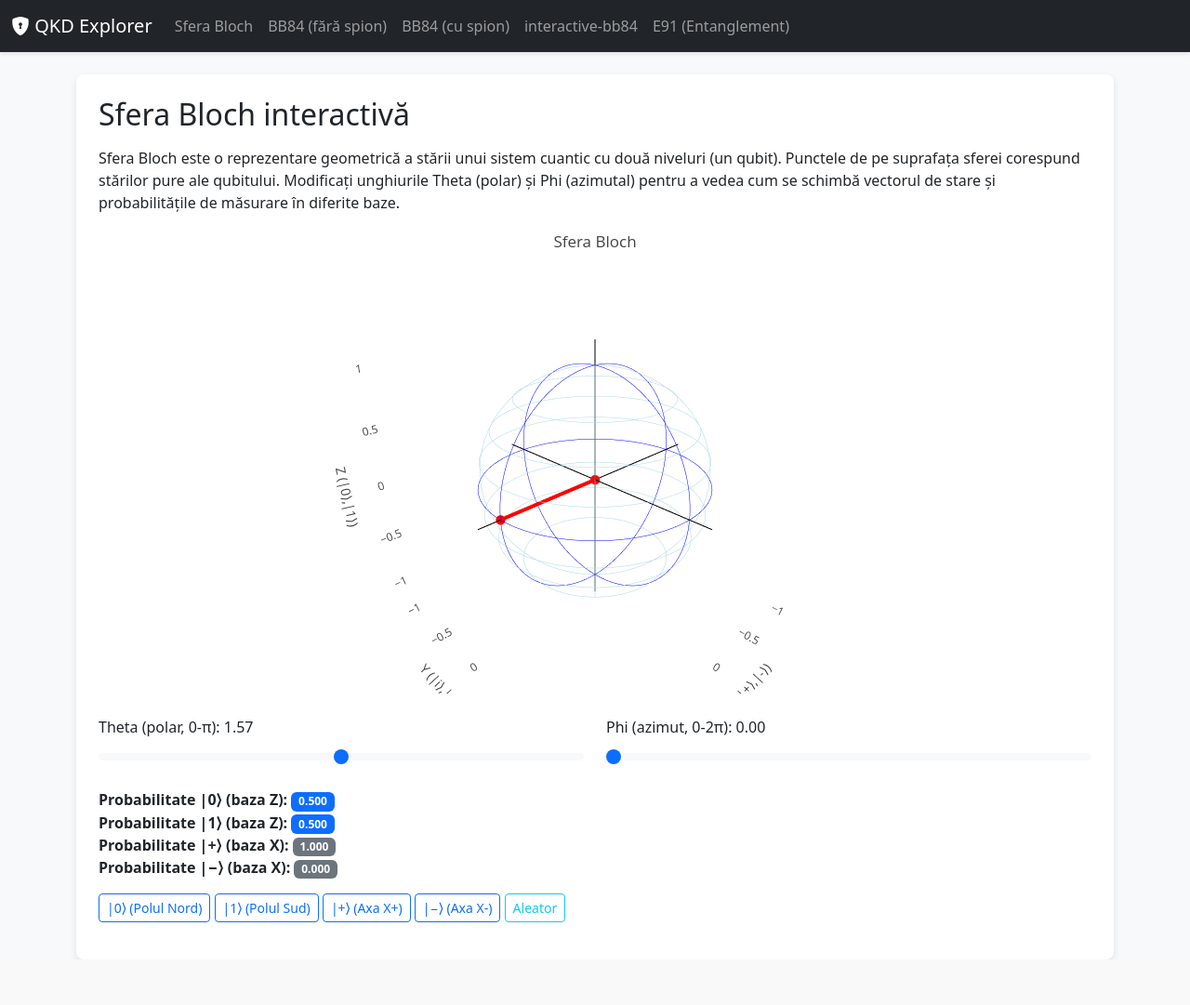
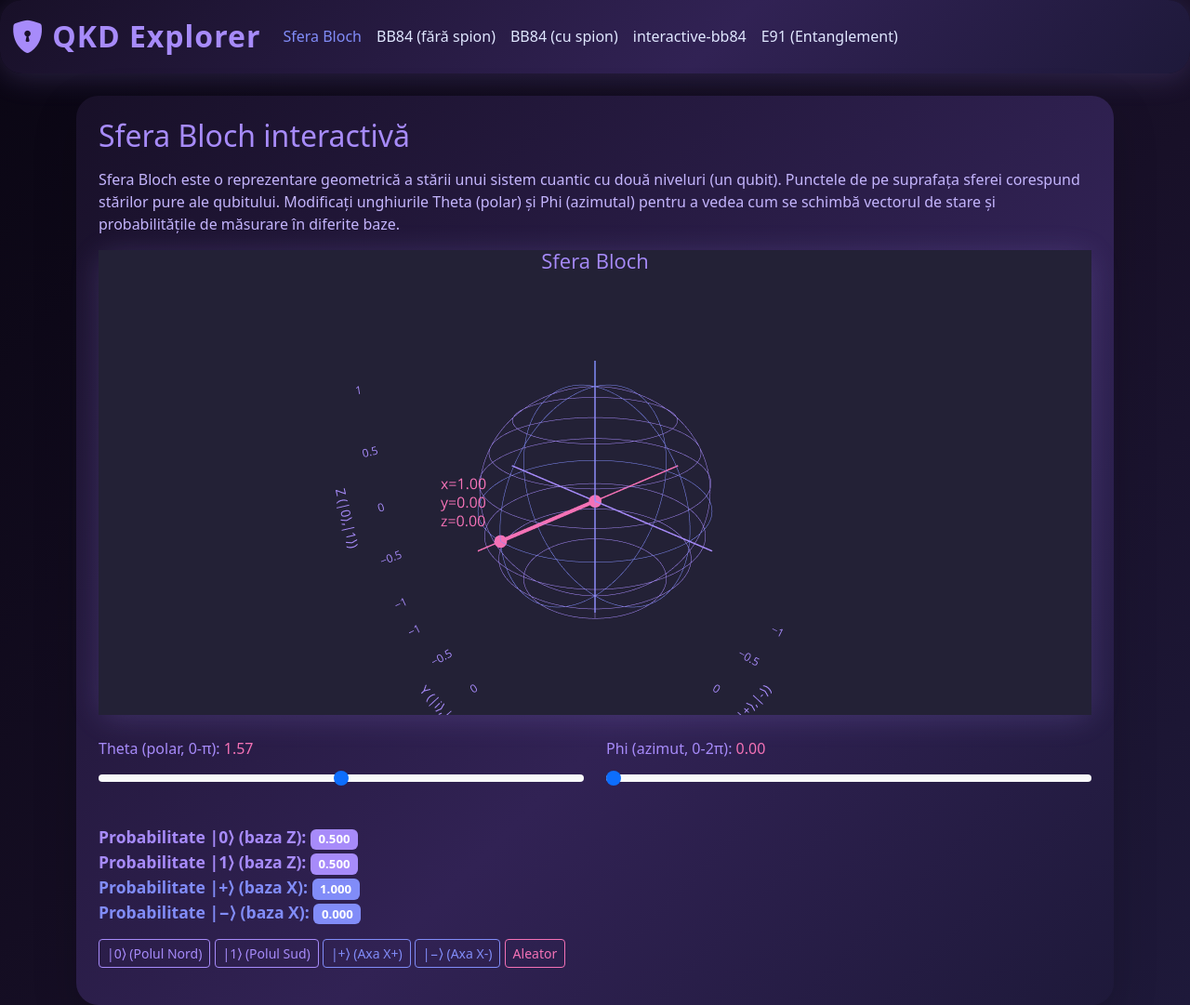
Before and after one commit to Al3x-Myku/Quantum, a Python web app: template app/templates/bloch.html in a window 1280 px wide. Shown: the whole page at 93% size. Before the commit the page ends 1032 px from the top, so only its background shows below. Run offline with Jinja, Linux system fonts and the light colour scheme; the template is opened without the code that fills it, so the values that code supplies are empty; some libraries are stand-ins or nearby versions.

Commit message:
i did the header.

```diff
--- a/app/templates/base.html
+++ b/app/templates/base.html
@@ -7,7 +7,13 @@
     <link href="https://cdn.jsdelivr.net/npm/bootstrap@5.3.0/dist/css/bootstrap.min.css" rel="stylesheet">
     <link rel="stylesheet" href="https://cdn.jsdelivr.net/npm/bootstrap-icons@1.10.5/font/bootstrap-icons.css">
     <style>
-        body { background-color: #f8f9fa; }
+        html, body {
+            /* Gradient foarte închis: aproape negru cu accente mov */
+            background: linear-gradient(135deg, #0a0613 0%, #181028 60%, #1e193a 100%) !important;
+            min-height: 100vh;
+            margin: 0;
+            padding: 0;
+        }
         .navbar { box-shadow: 0 2px 4px rgba(0,0,0,.1); }
         .card { box-shadow: 0 4px 8px rgba(0,0,0,.1); border-radius: .5rem; border: none; }
         .btn-primary {
@@ -26,20 +32,24 @@
     </style>
 </head>
 <body>
-<nav class="navbar navbar-expand-lg navbar-dark bg-dark mb-4">
+<nav class="navbar navbar-expand-lg mb-4"
+     style="background: linear-gradient(135deg, #181028 0%, #312254 60%, #1e193a 100%);
+            border-radius: 1.5rem; color: #e0e7ff; box-shadow: 0 4px 32px #a78bfa33;">
   <div class="container-fluid">
-    <a class="navbar-brand" href="/"><i class="bi bi-shield-lock-fill"></i> QKD Explorer</a>
+    <a class="navbar-brand d-flex align-items-center gap-2" href="/" style="color: #a78bfa; font-size: 2rem; font-weight: 700; letter-spacing: 1px;">
+      <i class="bi bi-shield-lock-fill" style="font-size: 2.2rem; color: #a78bfa;"></i>
+      QKD Explorer
+    </a>
     <button class="navbar-toggler" type="button" data-bs-toggle="collapse" data-bs-target="#navbarNav" aria-controls="navbarNav" aria-expanded="false" aria-label="Toggle navigation">
       <span class="navbar-toggler-icon"></span>
     </button>
     <div class="collapse navbar-collapse" id="navbarNav">
       <ul class="navbar-nav me-auto mb-2 mb-lg-0">
-        <li class="nav-item"><a class="nav-link {% if request.path == '/bloch' %}active{% endif %}" href="/bloch">Sfera Bloch</a></li>
-        <li class="nav-item"><a class="nav-link {% if request.path == '/bb84' %}active{% endif %}" href="/bb84">BB84 (fără spion)</a></li>
-        <li class="nav-item"><a class="nav-link {% if request.path == '/bb84_eve' %}active{% endif %}" href="/bb84_eve">BB84 (cu spion)</a></li>
-        <li class="nav-item"><a class="nav-link {% if request.path == '/interactive_bb84' %}active{% endif %}" href="/interactive_bb84">interactive-bb84</a></li>
-                <li class="nav-item"><a class="nav-link {% if request.path == '/e91' %}active{% endif %}" href="/e91">E91 (Entanglement)</a></li>
-
+        <li class="nav-item"><a class="nav-link {% if request.path == '/bloch' %}active{% endif %}" href="/bloch" style="color:#818cf8;">Sfera Bloch</a></li>
+        <li class="nav-item"><a class="nav-link {% if request.path == '/bb84' %}active{% endif %}" href="/bb84" style="color:#e0e7ff;">BB84 (fără spion)</a></li>
+        <li class="nav-item"><a class="nav-link {% if request.path == '/bb84_eve' %}active{% endif %}" href="/bb84_eve" style="color:#e0e7ff;">BB84 (cu spion)</a></li>
+        <li class="nav-item"><a class="nav-link {% if request.path == '/interactive_bb84' %}active{% endif %}" href="/interactive_bb84" style="color:#e0e7ff;">interactive-bb84</a></li>
+        <li class="nav-item"><a class="nav-link {% if request.path == '/e91' %}active{% endif %}" href="/e91" style="color:#e0e7ff;">E91 (Entanglement)</a></li>
       </ul>
     </div>
   </div>
--- a/app/templates/bloch.html
+++ b/app/templates/bloch.html
@@ -2,32 +2,33 @@
 {% block title %}Sfera Bloch - QKD Explorer{% endblock %}
 
 {% block content %}
-<div class="card p-4">
-    <h2 class="mb-3">Sfera Bloch interactivă</h2>
-    <p>Sfera Bloch este o reprezentare geometrică a stării unui sistem cuantic cu două niveluri (un qubit). Punctele de pe suprafața sferei corespund stărilor pure ale qubitului. Modificați unghiurile Theta (polar) și Phi (azimutal) pentru a vedea cum se schimbă vectorul de stare și probabilitățile de măsurare în diferite baze.</p>
-    <div id="bloch-plot" style="width: 100%; height: 500px;"></div>
+<div class="card p-4 shadow-lg"
+     style="background: linear-gradient(135deg, #181028 0%, #312254 60%, #1e193a 100%); border-radius: 1.5rem; color: #e0e7ff;">
+    <h2 class="mb-3" style="color:#a78bfa;">Sfera Bloch interactivă</h2>
+    <p style="color:#c4b5fd;">Sfera Bloch este o reprezentare geometrică a stării unui sistem cuantic cu două niveluri (un qubit). Punctele de pe suprafața sferei corespund stărilor pure ale qubitului. Modificați unghiurile Theta (polar) și Phi (azimutal) pentru a vedea cum se schimbă vectorul de stare și probabilitățile de măsurare în diferite baze.</p>
+    <div id="bloch-plot" style="width: 100%; height: 500px; background: #232136; border-radius: 1rem; box-shadow: 0 4px 32px #a78bfa33;"></div>
     <div class="row mt-4">
-      <div class="col-md-6">
-        <label for="theta" class="form-label">Theta (polar, 0-π): <span id="theta-val">1.57</span></label>
-        <input type="range" min="0" max="3.14" step="0.01" value="1.57" class="form-range" id="theta">
+      <div class="col-md-6 mb-3">
+        <label for="theta" class="form-label" style="color:#a78bfa;">Theta (polar, 0-π): <span id="theta-val" style="color:#f472b6;">1.57</span></label>
+        <input type="range" min="0" max="3.14" step="0.01" value="1.57" class="form-range" id="theta" style="accent-color:#a78bfa;">
       </div>
-      <div class="col-md-6">
-        <label for="phi" class="form-label">Phi (azimut, 0-2π): <span id="phi-val">0.00</span></label>
-        <input type="range" min="0" max="6.28" step="0.01" value="0.00" class="form-range" id="phi">
+      <div class="col-md-6 mb-3">
+        <label for="phi" class="form-label" style="color:#a78bfa;">Phi (azimut, 0-2π): <span id="phi-val" style="color:#f472b6;">0.00</span></label>
+        <input type="range" min="0" max="6.28" step="0.01" value="0.00" class="form-range" id="phi" style="accent-color:#a78bfa;">
       </div>
     </div>
-    <div class="mt-3">
-      <b>Probabilitate |0⟩ (baza Z):</b> <span id="prob0" class="badge bg-primary"></span><br>
-      <b>Probabilitate |1⟩ (baza Z):</b> <span id="prob1" class="badge bg-primary"></span><br>
-      <b>Probabilitate |+⟩ (baza X):</b> <span id="probplus" class="badge bg-secondary"></span><br>
-      <b>Probabilitate |−⟩ (baza X):</b> <span id="probminus" class="badge bg-secondary"></span>
+    <div class="mt-3" style="font-size:1.1rem;">
+      <b style="color:#a78bfa;">Probabilitate |0⟩ (baza Z):</b> <span id="prob0" class="badge" style="background:#a78bfa;"></span><br>
+      <b style="color:#a78bfa;">Probabilitate |1⟩ (baza Z):</b> <span id="prob1" class="badge" style="background:#a78bfa;"></span><br>
+      <b style="color:#818cf8;">Probabilitate |+⟩ (baza X):</b> <span id="probplus" class="badge" style="background:#818cf8;"></span><br>
+      <b style="color:#818cf8;">Probabilitate |−⟩ (baza X):</b> <span id="probminus" class="badge" style="background:#818cf8;"></span>
     </div>
     <div class="mt-3 mb-3">
-      <button class="btn btn-outline-primary btn-sm" onclick="setPreset('zero')">|0⟩ (Polul Nord)</button>
-      <button class="btn btn-outline-primary btn-sm" onclick="setPreset('one')">|1⟩ (Polul Sud)</button>
-      <button class="btn btn-outline-primary btn-sm" onclick="setPreset('plus')">|+⟩ (Axa X+)</button>
-      <button class="btn btn-outline-primary btn-sm" onclick="setPreset('minus')">|−⟩ (Axa X-)</button>
-      <button class="btn btn-outline-info btn-sm" onclick="setPreset('random')">Aleator</button>
+      <button class="btn btn-outline-primary btn-sm" style="border-color:#a78bfa; color:#a78bfa;" onmouseover="this.style.background='#a78bfa';this.style.color='#18181b';" onmouseout="this.style.background='';this.style.color='#a78bfa';" onclick="setPreset('zero')">|0⟩ (Polul Nord)</button>
+      <button class="btn btn-outline-primary btn-sm" style="border-color:#a78bfa; color:#a78bfa;" onmouseover="this.style.background='#a78bfa';this.style.color='#18181b';" onmouseout="this.style.background='';this.style.color='#a78bfa';" onclick="setPreset('one')">|1⟩ (Polul Sud)</button>
+      <button class="btn btn-outline-primary btn-sm" style="border-color:#818cf8; color:#818cf8;" onmouseover="this.style.background='#818cf8';this.style.color='#18181b';" onmouseout="this.style.background='';this.style.color='#818cf8';" onclick="setPreset('plus')">|+⟩ (Axa X+)</button>
+      <button class="btn btn-outline-primary btn-sm" style="border-color:#818cf8; color:#818cf8;" onmouseover="this.style.background='#818cf8';this.style.color='#18181b';" onmouseout="this.style.background='';this.style.color='#818cf8';" onclick="setPreset('minus')">|−⟩ (Axa X-)</button>
+      <button class="btn btn-outline-info btn-sm" style="border-color:#f472b6; color:#f472b6;" onmouseover="this.style.background='#f472b6';this.style.color='#18181b';" onmouseout="this.style.background='';this.style.color='#f472b6';" onclick="setPreset('random')">Aleator</button>
     </div>
 </div>
 {% endblock %}
@@ -74,35 +75,43 @@ function updateBloch(theta, phi) {
 
     let circles = [];
     for (let lat = -0.75; lat <= 0.75; lat += 0.25) {
-        circles.push(makeCircle3D(1, lat, 100, 'lightblue'));
+        circles.push(makeCircle3D(1, lat, 100, '#a78bfa'));
     }
-    circles.push(makeCircle3D(1, 0, 100, 'blue')); // Equator
+    circles.push(makeCircle3D(1, 0, 100, '#818cf8')); // Equator
 
     for (let i = 0; i < 8; i++) {
         let phi_m = i * Math.PI / 4;
-        circles.push(makeMeridian3D(1, phi_m, 100, i % 2 === 0 ? 'blue' : 'lightblue'));
+        circles.push(makeMeridian3D(1, phi_m, 100, i % 2 === 0 ? '#818cf8' : '#a78bfa'));
     }
 
     let axes = [
-        {type: 'scatter3d', mode: 'lines', x: [-1.2, 1.2], y: [0, 0], z: [0, 0], line: {color: 'black', width: 2}, showlegend: false},
-        {type: 'scatter3d', mode: 'lines', x: [0, 0], y: [-1.2, 1.2], z: [0, 0], line: {color: 'black', width: 2}, showlegend: false},
-        {type: 'scatter3d', mode: 'lines', x: [0, 0], y: [0, 0], z: [-1.2, 1.2], line: {color: 'black', width: 2}, showlegend: false}
+        {type: 'scatter3d', mode: 'lines', x: [-1.2, 1.2], y: [0, 0], z: [0, 0], line: {color: '#f472b6', width: 3}, showlegend: false},
+        {type: 'scatter3d', mode: 'lines', x: [0, 0], y: [-1.2, 1.2], z: [0, 0], line: {color: '#a78bfa', width: 3}, showlegend: false},
+        {type: 'scatter3d', mode: 'lines', x: [0, 0], y: [0, 0], z: [-1.2, 1.2], line: {color: '#818cf8', width: 3}, showlegend: false}
     ];
 
     let stateVector = {
-        type: 'scatter3d', mode: 'lines+markers',
+        type: 'scatter3d', mode: 'lines+markers+text',
         x: [0, x], y: [0, y], z: [0, z],
-        line: {width: 8, color: 'red'}, marker: {size: 6, color: 'red'}, name: 'Qubit'
+        line: {width: 8, color: '#f472b6'},
+        marker: {size: 8, color: '#f472b6'},
+        name: 'Qubit',
+        text: [``, `x=${x.toFixed(2)}<br>y=${y.toFixed(2)}<br>z=${z.toFixed(2)}`],
+        textposition: ['top right', 'top right'],
+        textfont: {color: '#f472b6', size: 16}
     };
 
     let data = [...circles, ...axes, stateVector];
 
     let layout = {
-        title: 'Sfera Bloch',
+        paper_bgcolor: "#232136",
+        plot_bgcolor: "#232136",
+        font: {color: "#e0e7ff"},
+        title: {text: 'Sfera Bloch', font: {color: "#a78bfa", size: 22}},
         scene: {
-            xaxis: {title: 'X (|+⟩,|-⟩)', showspikes: false, zeroline: false, showgrid: false, range: [-1.2, 1.2]},
-            yaxis: {title: 'Y (|i⟩,|-i⟩)', showspikes: false, zeroline: false, showgrid: false, range: [-1.2, 1.2]},
-            zaxis: {title: 'Z (|0⟩,|1⟩)', showspikes: false, zeroline: false, showgrid: false, range: [-1.2, 1.2]},
+            xaxis: {title: 'X (|+⟩,|-⟩)', showspikes: false, zeroline: false, showgrid: false, range: [-1.2, 1.2], color: "#a78bfa"},
+            yaxis: {title: 'Y (|i⟩,|-i⟩)', showspikes: false, zeroline: false, showgrid: false, range: [-1.2, 1.2], color: "#a78bfa"},
+            zaxis: {title: 'Z (|0⟩,|1⟩)', showspikes: false, zeroline: false, showgrid: false, range: [-1.2, 1.2], color: "#a78bfa"},
             aspectmode: 'cube',
             camera: { eye: { x: 1.2, y: 1.2, z: 0.8 } }
         },
@@ -152,3 +161,12 @@ document.getElementById('phi').addEventListener('input', function(e){
 updateBloch(theta_init, phi_init);
 </script>
 {% endblock %}
+
+<style>
+body {
+  background: linear-gradient(135deg, #18181b 0%, #312e81 100%) !important;
+}
+#bloch-plot {
+  background: #232136 !important;
+}
+</style>
```
